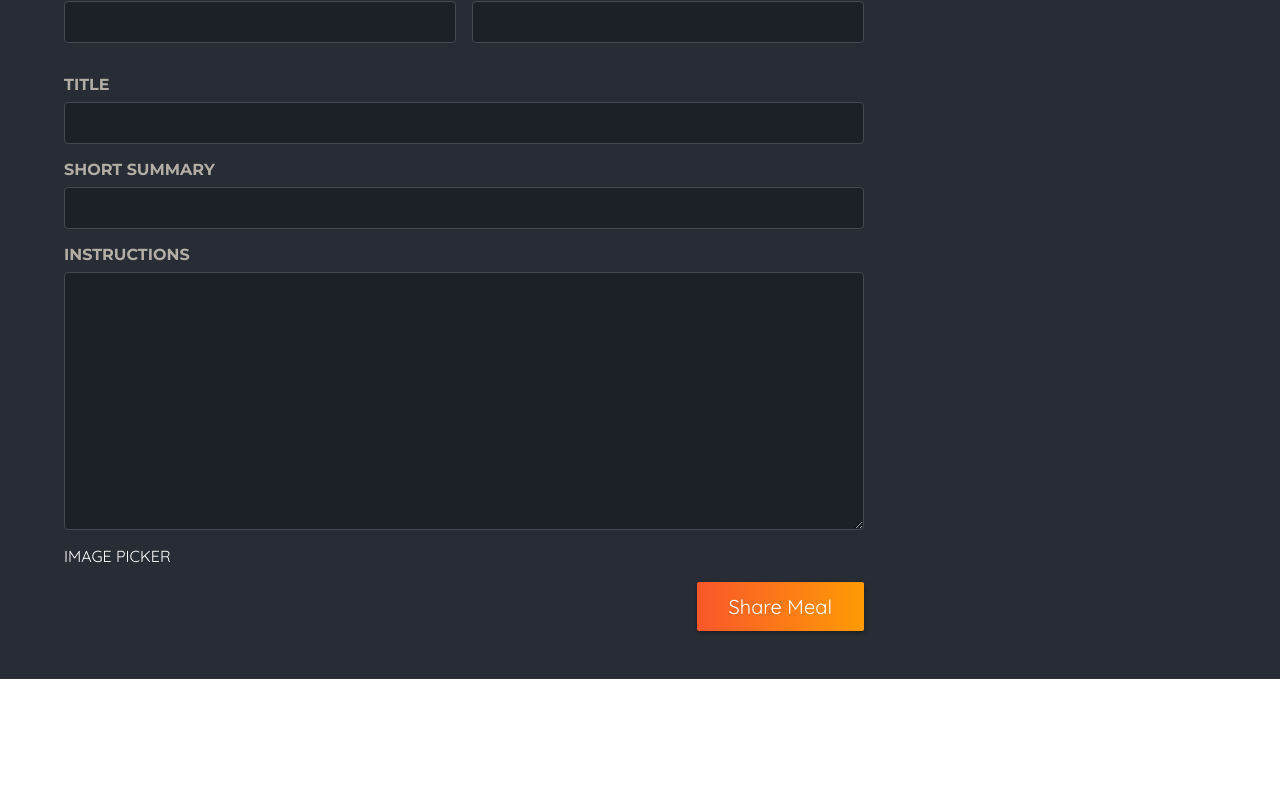
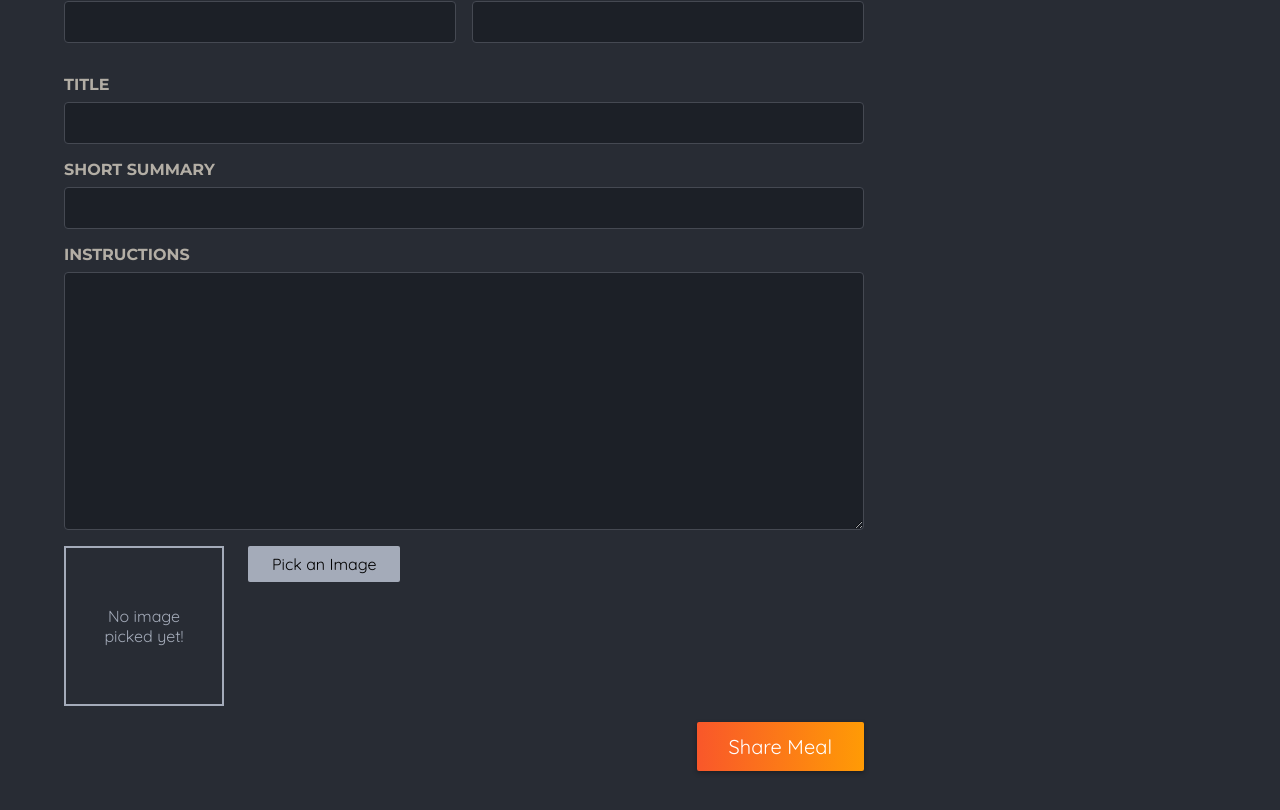
Before and after one commit to Miroslav03/NextJS, a Next.js app in the folder foodie-app/: page /meals/share in a window 1280 px wide. Shown: the part 434-1244 px from the top of the page. Before the commit the page ends 1113 px from the top, so only its background shows below. Built offline with nearby package versions, Linux system fonts and the light colour scheme.

Commit message:
Add select image and preview it

```diff
--- a/foodie-app/app/meals/share/page.js
+++ b/foodie-app/app/meals/share/page.js
@@ -1,11 +1,13 @@
-import classes from './page.module.css';
+import ImagePicker from "@/components/images/image-picker";
+import classes from "./page.module.css";
 
 export default function ShareMealPage() {
     return (
         <>
             <header className={classes.header}>
                 <h1>
-          Share your <span className={classes.highlight}>favorite meal</span>
+                    Share your{" "}
+                    <span className={classes.highlight}>favorite meal</span>
                 </h1>
                 <p>Or any other meal you feel needs sharing!</p>
             </header>
@@ -18,7 +20,12 @@
                         </p>
                         <p>
                             <label htmlFor="email">Your email</label>
-              <input type="email" id="email" name="email" required />
+                            <input
+                                type="email"
+                                id="email"
+                                name="email"
+                                required
+                            />
                         </p>
                     </div>
                     <p>
@@ -27,7 +34,12 @@
                     </p>
                     <p>
                         <label htmlFor="summary">Short Summary</label>
-            <input type="text" id="summary" name="summary" required />
+                        <input
+                            type="text"
+                            id="summary"
+                            name="summary"
+                            required
+                        />
                     </p>
                     <p>
                         <label htmlFor="instructions">Instructions</label>
@@ -38,7 +50,7 @@
                             required
                         ></textarea>
                     </p>
-          IMAGE PICKER
+                    <ImagePicker />
                     <p className={classes.actions}>
                         <button type="submit">Share Meal</button>
                     </p>
--- /dev/null
+++ b/foodie-app/components/images/image-picker.js
@@ -0,0 +1,63 @@
+"use client";
+import { useRef, useState } from "react";
+import classes from "./image-picker.module.css";
+import Image from "next/image";
+
+export default function ImagePicker({ label, name }) {
+    const [image, setImage] = useState();
+    const inputRef = useRef();
+
+    const handlePick = () => {
+        inputRef.current.click();
+    };
+
+    const handleImageChnage = (event) => {
+        const file = event.target.files[0];
+
+        if (!file) {
+            setImage(null);
+            return;
+        }
+
+        const fileReader = new FileReader();
+        fileReader.readAsDataURL(file);
+        fileReader.onload = () => {
+            setImage(fileReader.result);
+        };
+    };
+
+    return (
+        <div className={classes.picker}>
+            <label htmlFor={name}>{label}</label>
+            <div className={classes.controls}>
+                <div className={classes.preview}>
+                    {!image && <p>No image picked yet!</p>}
+                    {image && (
+                        <Image
+                            src={image}
+                            alt="The image selcted by the user"
+                            fill
+                        />
+                    )}
+                </div>
+                <input
+                    className={classes.input}
+                    type="file"
+                    id={name}
+                    accept="image/png image/jpeg"
+                    name={name}
+                    ref={inputRef}
+                    onChange={handleImageChnage}
+                    required
+                ></input>
+                <button
+                    className={classes.button}
+                    type="button"
+                    onClick={handlePick}
+                >
+                    Pick an Image
+                </button>
+            </div>
+        </div>
+    );
+}
--- /dev/null
+++ b/foodie-app/components/images/image-picker.module.css
@@ -0,0 +1,45 @@
+.controls {
+    display: flex;
+    align-items: flex-start;
+    gap: 1.5rem;
+    margin-bottom: 1rem;
+}
+
+.picker .input {
+    display: none;
+}
+
+.picker .button {
+    border: 0;
+    padding: 0.5rem 1.5rem;
+    background: #a4abb9;
+    border-radius: 2px;
+    cursor: pointer;
+    font: inherit;
+}
+
+.picker .button:hover,
+.picker .button:focus {
+    background: #b3b9c6;
+}
+
+.preview {
+    width: 10rem;
+    height: 10rem;
+    border: 2px solid #a4abb9;
+    display: flex;
+    justify-content: center;
+    align-items: center;
+    text-align: center;
+    color: #a4abb9;
+    position: relative;
+}
+
+.preview p {
+    margin: 0;
+    padding: 1rem;
+}
+
+.preview img {
+    object-fit: cover;
+}
```
Lines whose indentation alone changed are shown as unchanged.
